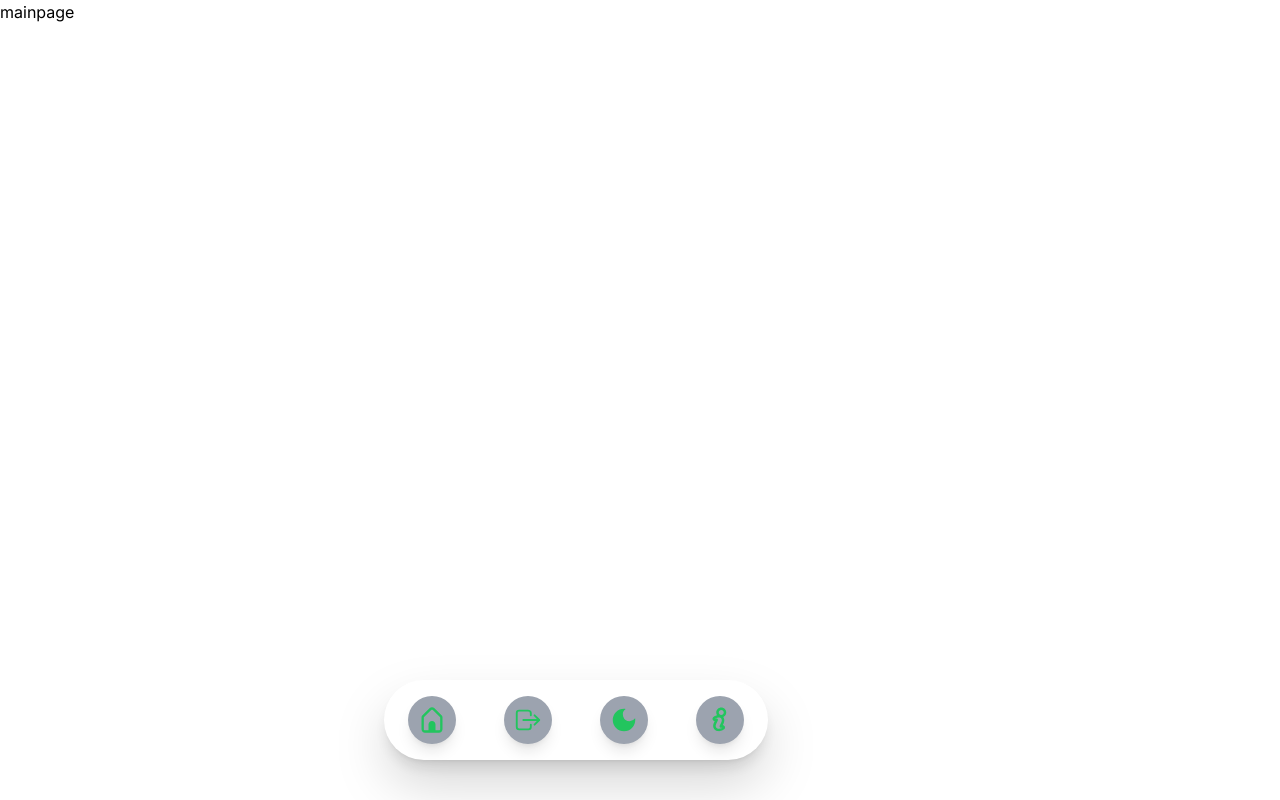
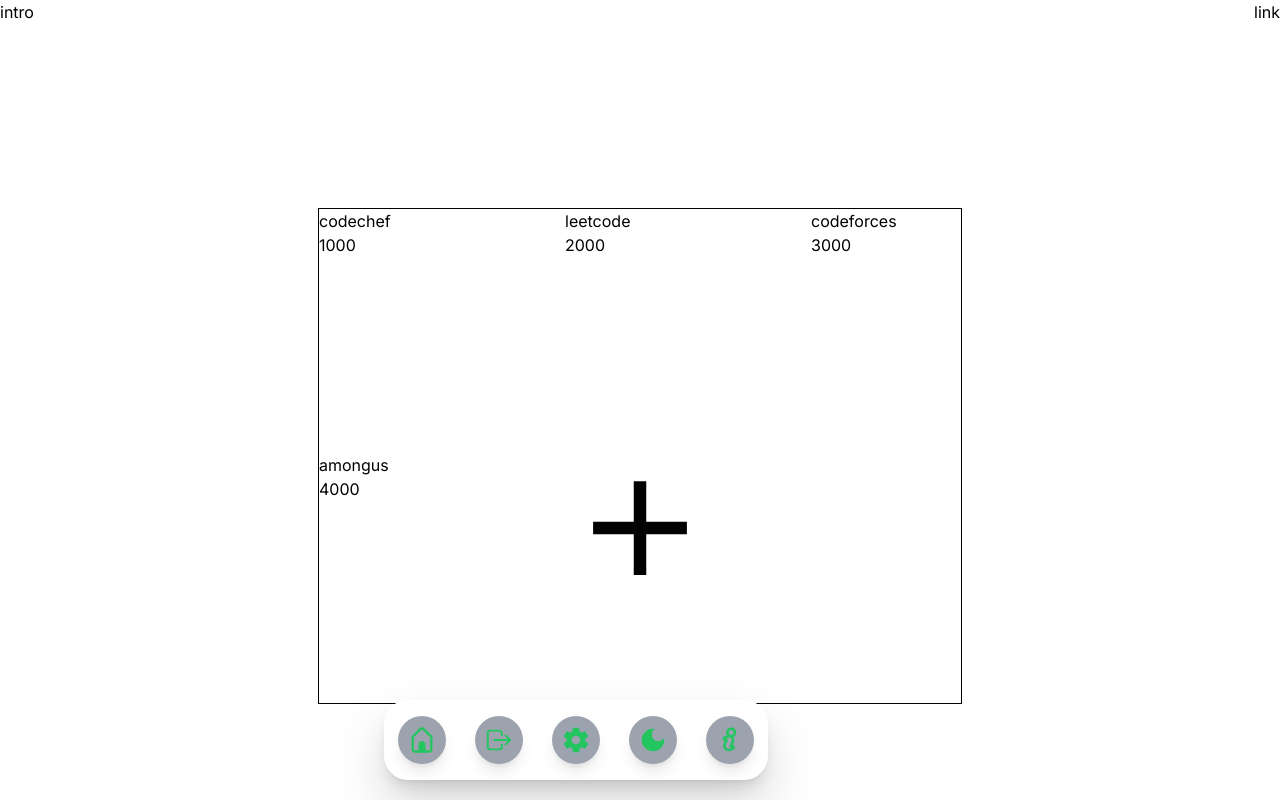
Before and after one commit to agent-storm/skill-hub, a Next.js app: page /mainpage in a window 1280 px wide. Built offline with nearby package versions, Linux system fonts and the light colour scheme.

Commit message:
Mainpage progress

```diff
--- /dev/null
+++ b/src/app/components/add.tsx
@@ -0,0 +1,9 @@
+import { IoMdAdd } from "react-icons/io";
+
+export default function Add(){
+    return(
+        <div className="cards">
+            <IoMdAdd size="150" />
+        </div>
+    )
+}
--- /dev/null
+++ b/src/app/components/card.tsx
@@ -0,0 +1,18 @@
+import Link from "next/link";
+
+interface Props {
+    title: string;
+    rating: number;
+    url: string;
+}
+
+const Card:React.FC<Props>=({title="platform name",rating=1000,url="#"}) =>(
+        <Link href={url} >
+            <div className="cards p-card">
+                <p>{title}</p>
+                <p>{rating}</p>
+            </div>
+        </Link>
+);
+
+export default Card;
--- a/src/app/components/navbar.tsx
+++ b/src/app/components/navbar.tsx
@@ -2,16 +2,22 @@
 import { CgHomeAlt } from "react-icons/cg";
 import { TiInfoLargeOutline } from "react-icons/ti";
 import { MdDarkMode } from "react-icons/md";
+import { IoMdSettings } from "react-icons/io";
 import Link from "next/link";
 
 export default function NavBar() {
     return (
-        <div className="drop-shadow-2xl fixed z-10 right-[40%] bottom-10 w-96 h-20 flex flex-row content-center items-center justify-evenly text-white bg-white dark:bg-gray-900 shadow-lg rounded-full overflow-hidden">
+        <div className="drop-shadow-2xl fixed z-10
+                        right-[40%] bottom-5
+                        w-96 h-20
+                        flex flex-row content-center items-center justify-evenly
+                        text-white bg-white dark:bg-gray-900
+                        shadow-lg rounded-3xl overflow-hidden">
             <SideBarIcon icon={<CgHomeAlt size="28" />} />
             <SideBarIcon icon={<IoLogOutOutline size="30" />} />
+            <SideBarIcon icon={<IoMdSettings size="30" />} />
             <SideBarIcon icon={<MdDarkMode size="30" />} />
             <SideBarIcon icon={<TiInfoLargeOutline size="30" />} url="/about" />
-
         </div>
     )
 }
@@ -21,7 +27,7 @@
     url?: string;
 }
 
-const SideBarIcon: React.FC<SideBarIconProps> = ({ icon , url="#"}) => (
+const SideBarIcon: React.FC<SideBarIconProps> = ({ icon, url = "#" }) => (
     <div className="sidebar-icon group">
         <Link href={url}>
             {icon}
--- a/src/app/mainpage/layout.tsx
+++ b/src/app/mainpage/layout.tsx
@@ -2,9 +2,9 @@
 
 export default function Layout({ children }: { children: React.ReactNode }) {
     return (
-        <div className="">
-        <NavBar />
-        <div className="">{children}</div>
+        <div className="bg-custom h-screen">
+            <NavBar />
+            <div className="">{children}</div>
         </div>
     );
 }
--- a/src/app/mainpage/page.tsx
+++ b/src/app/mainpage/page.tsx
@@ -1,7 +1,25 @@
+import Card from "@/app/components/card";
+import Add from "@/app/components/add";
+
 export default function mainstats() {
     return (
-        <div>
-            <p>mainpage</p>
-        </div>
+        <main className="flex flex-col h-screen dark:bg-gray-400">
+            <div className="flex flex-row justify-between h-1/4">
+                <p >intro</p>
+                <p >link</p>
+            </div>
+            <div className="grid grid-cols-3
+                            h-[62%] border border-solid border-black
+                            place-self-center
+                            m-2 gap-24
+                            ">
+                <Card title="codechef" rating={1000} url="/about" />
+                <Card title="leetcode" rating={2000} url="/about" />
+                <Card title="codeforces" rating={3000} url="/about" />
+                <Card title="amongus" rating={4000} url="/about" />
+                <Add />
+            </div>
+        </main>
+
     )
 }
```
Also changed, not shown: src/app/mainpage/mainpage.css (added).
